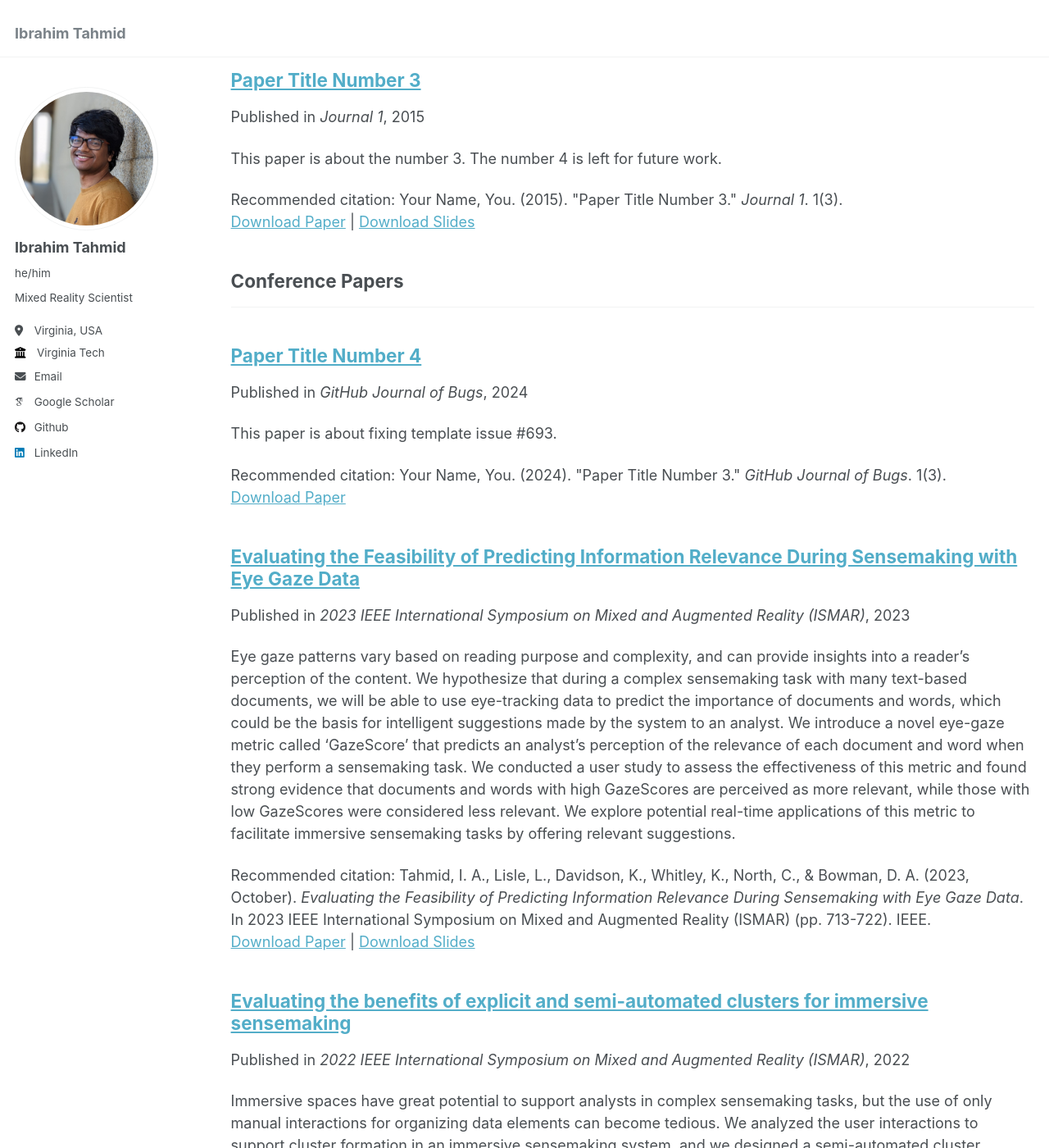
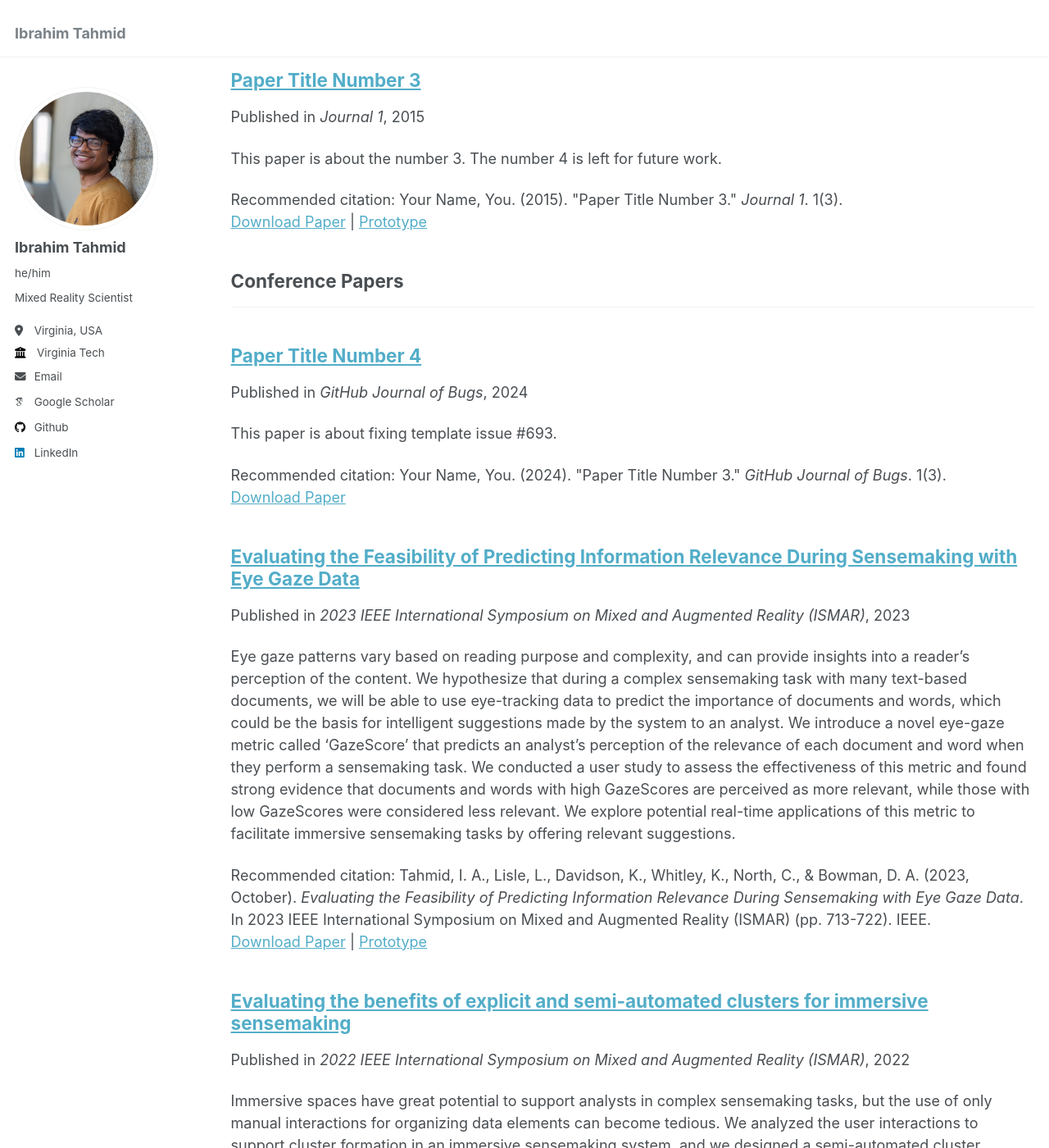
Before and after one commit to iatahmid/iatahmid.github.io, a Jekyll site: the page built from _pages/publications.html, in a window 1280 px wide and 1400 px high, scrolled down 227 px. Shown: the whole window at 82% size. Built offline with Jekyll 4.4.1, drawn with Linux system fonts in a browser that asks for light colours; some web fonts are replaced; some of the changed text lies outside the part shown.

Commit message:
Update archive-single.html

```diff
--- a/_includes/archive-single.html
+++ b/_includes/archive-single.html
@@ -53,17 +53,17 @@
     {% endif %}
 
     {% if post.citation and post.paperurl and post.slidesurl %}
-      <p>Recommended citation: {{ post.citation }}<br /><a href="{{ post.paperurl }}">Download Paper</a> | <a href="{{ post.slidesurl }}">Download Slides</a></p>
+      <p>Recommended citation: {{ post.citation }}<br /><a href="{{ post.paperurl }}">Download Paper</a> | <a href="{{ post.slidesurl }}">Prototype</a></p>
     {% elsif post.citation and post.paperurl %}
       <p>Recommended citation: {{ post.citation }}<br /><a href="{{ post.paperurl }}">Download Paper</a></p>
     {% elsif post.citation and post.slidesurl %}
-      <p>Recommended citation: {{ post.citation }}<br /><a href="{{ post.slidesurl }}">Download Slides</a></p>
+      <p>Recommended citation: {{ post.citation }}<br /><a href="{{ post.slidesurl }}">Prototype</a></p>
     {% elsif post.citation %}
       <p>Recommended citation: {{ post.citation }}</p>
     {% elsif post.paperurl %}
       <p><a href=" {{ post.paperurl }} ">Download Paper</a></p>
     {% elsif post.slidesurl %}
-      <p>Download <a href="{{ post.slidesurl }}">Download Slides</a></p></p>
+      <p>Check Out <a href="{{ post.slidesurl }}">Prototype</a></p></p>
     {% endif %}
 
   </article>
```
